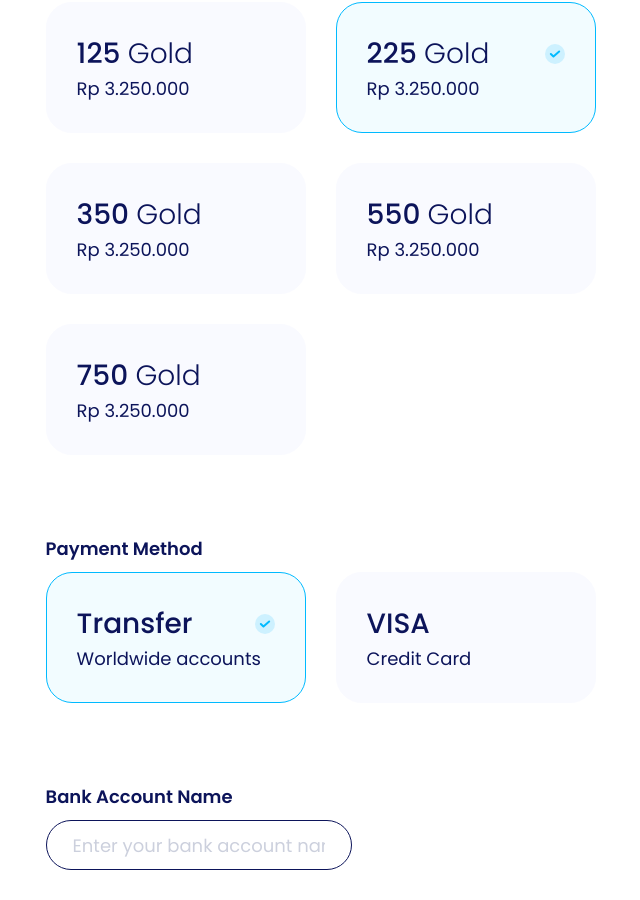
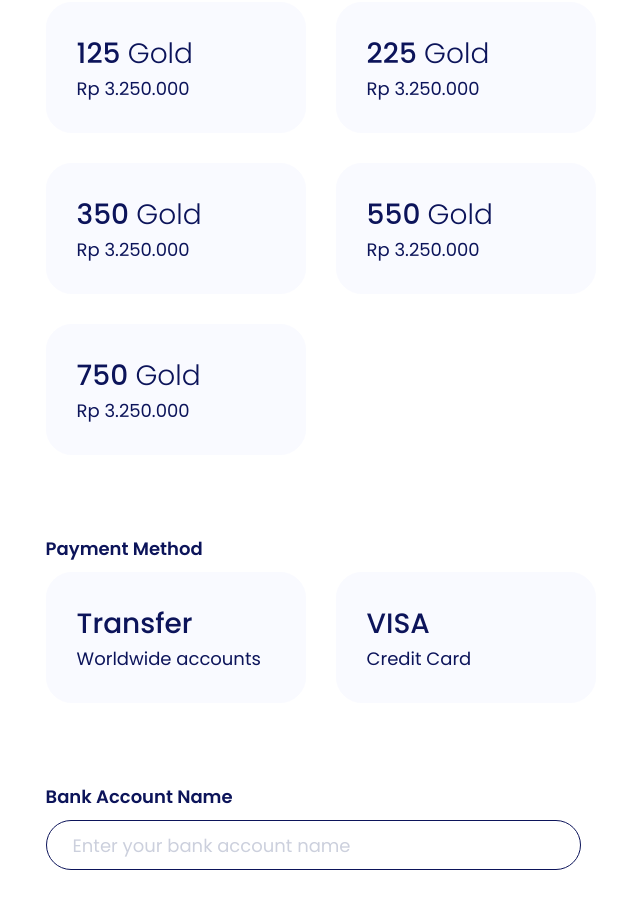
Before and after one commit to firlyafriansyah/GamingStore, a Next.js app: page /games/clash-of-clans in a window 1280 px wide. Shown: the part 702-1602 px from the top of the page, without its empty margins (369-1009 px from the left). Built offline with nearby package versions, Linux system fonts and the light colour scheme.

Commit message:
change price and payment card to input radio type

```diff
--- a/components/basic_components/RadioCard/index.tsx
+++ b/components/basic_components/RadioCard/index.tsx
@@ -5,19 +5,23 @@ interface RadioCardProps {
   title: string,
   additionalTitle?: string,
   subtitle: string,
-  selected?: boolean
+  selected?: boolean,
+  name: string
 }
 
 export default function RadioCard(props: RadioCardProps) {
-  const {title, subtitle, additionalTitle, selected = false} = props
+  const {title, subtitle, additionalTitle, selected = false, name} = props
 
   return (
-    <div className={selected ? styles['container-selected'] : styles['container']}>
-      <div className={styles['title-wrapper']}>
-        <h1 className={styles['title-strong']}>{title} <span className={styles['title-light']}>{additionalTitle}</span></h1>
-        <Image style={{display: `${selected ? 'block' : 'none'}`}} src="/Illustration/check_icon.svg" width={20} height={20} alt="check-icon" />
-      </div>
-      <p className={styles.subtitle}>{subtitle}</p>
-    </div>
+    <>
+      <input className={styles['radio-input']} type="radio" name={name} value={title} id={title.trim()} />
+      <label htmlFor={title.trim()} className={styles.container}>
+        <div className={styles['title-wrapper']}>
+          <h1 className={styles['title-strong']}>{title} <span className={styles['title-light']}>{additionalTitle}</span></h1>
+          <Image className={styles.image} src="/Illustration/check_icon.svg" width={20} height={20} alt="check-icon" />
+        </div>
+        <p className={styles.subtitle}>{subtitle}</p>
+      </label>
+    </>
   )
 }
--- a/pages/games/[gameId].tsx
+++ b/pages/games/[gameId].tsx
@@ -31,17 +31,17 @@ export default function DetailProduct() {
                 <CustomInput label='Verify ID' id='verify-id' type='text' name='verify-id' placeholder='Enter your ID' />
               </div>
               <p className={styles['topup-title']}>Nominal Top Up</p>
-              <div className={styles['price-card']}>
-                <RadioCard title='125' additionalTitle='Gold' subtitle='Rp 3.250.000' />
-                <RadioCard title='225' additionalTitle='Gold' subtitle='Rp 3.250.000' selected />
-                <RadioCard title='350' additionalTitle='Gold' subtitle='Rp 3.250.000' />
-                <RadioCard title='550' additionalTitle='Gold' subtitle='Rp 3.250.000' />
-                <RadioCard title='750' additionalTitle='Gold' subtitle='Rp 3.250.000' />
-              </div>
+              <form className={styles['price-card']}>
+                <RadioCard title='125' additionalTitle='Gold' subtitle='Rp 3.250.000' name='price' />
+                <RadioCard title='225' additionalTitle='Gold' subtitle='Rp 3.250.000' name='price' />
+                <RadioCard title='350' additionalTitle='Gold' subtitle='Rp 3.250.000' name='price' />
+                <RadioCard title='550' additionalTitle='Gold' subtitle='Rp 3.250.000' name='price' />
+                <RadioCard title='750' additionalTitle='Gold' subtitle='Rp 3.250.000' name='price' />
+              </form>
               <p className={styles['payment-title']}>Payment Method</p>
               <div className={styles['payment-card']}>
-                <RadioCard title='Transfer' subtitle='Worldwide accounts' selected />
-                <RadioCard title='VISA' subtitle='Credit Card' />
+                <RadioCard title='Transfer' subtitle='Worldwide accounts' name='payment' />
+                <RadioCard title='VISA' subtitle='Credit Card' name='payment' />
               </div>
               <div className={styles['bank-account-input']}>
                 <CustomInput label='Bank Account Name' id='bank-account' type='text' name='bank-account' placeholder='Enter your bank account name' />
--- a/styles/detailproduct.module.css
+++ b/styles/detailproduct.module.css
@@ -55,7 +55,7 @@
   margin-bottom: 50px;
 }
 
-.verify-input {
+.verify-input, .bank-account-input {
   width: 40%;
   margin-bottom: 50px;
 }
@@ -78,11 +78,18 @@
   flex-wrap: wrap;
 }
 
-.bank-account-input {
-  width: 40%;
-  margin-bottom: 50px;
-}
-
 .button-wrapper {
   width: 170px;
 }
+
+@media screen and (max-width: 1500px) {
+  .verify-input, .bank-account-input {
+    width: 50%;
+  }
+}
+
+@media screen and (max-width: 1300px) {
+  .verify-input, .bank-account-input {
+    width: 70%;
+  }
+}
--- a/styles/radiocard.module.css
+++ b/styles/radiocard.module.css
@@ -1,3 +1,7 @@
+.radio-input {
+  display: none;
+}
+
 .container {
   width: 260px;
   height: 131px;
@@ -7,17 +11,12 @@
   padding: 30px;
   margin-bottom: 30px;
   margin-right: 30px;
+  cursor: pointer;
 }
 
-.container-selected {
-  width: 260px;
-  height: 131px;
+.radio-input:checked + .container {
   background-color: rgba(0, 186, 255, .05);
   border: 1px solid #00BAFF;
-  border-radius: 26px;
-  padding: 30px;
-  margin-bottom: 30px;
-  margin-right: 30px;
 }
 
 .title-wrapper {
@@ -38,6 +37,14 @@
   color: #0C145A;
 }
 
+.image {
+  display: none;
+}
+
+.radio-input:checked + .container .image {
+  display: block;
+}
+
 .subtitle {
   color: #0C145A;
 }
```
